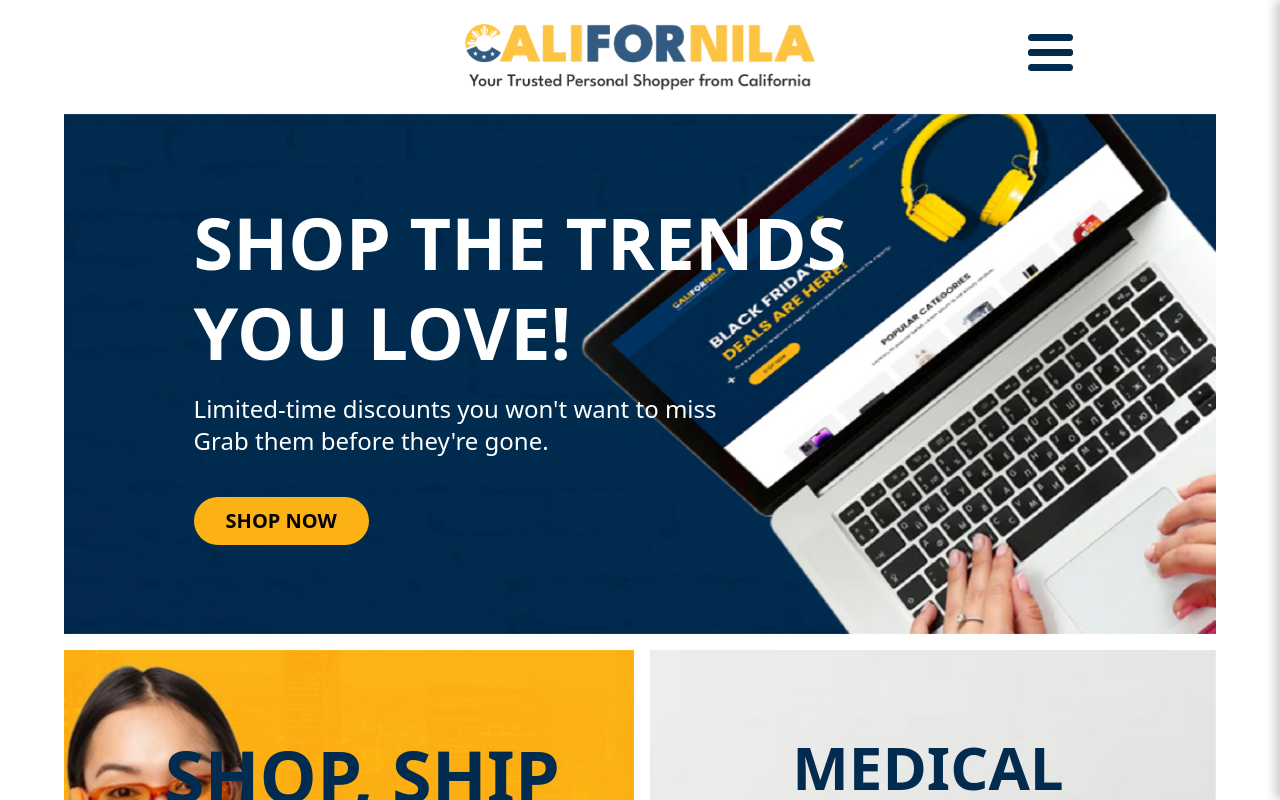
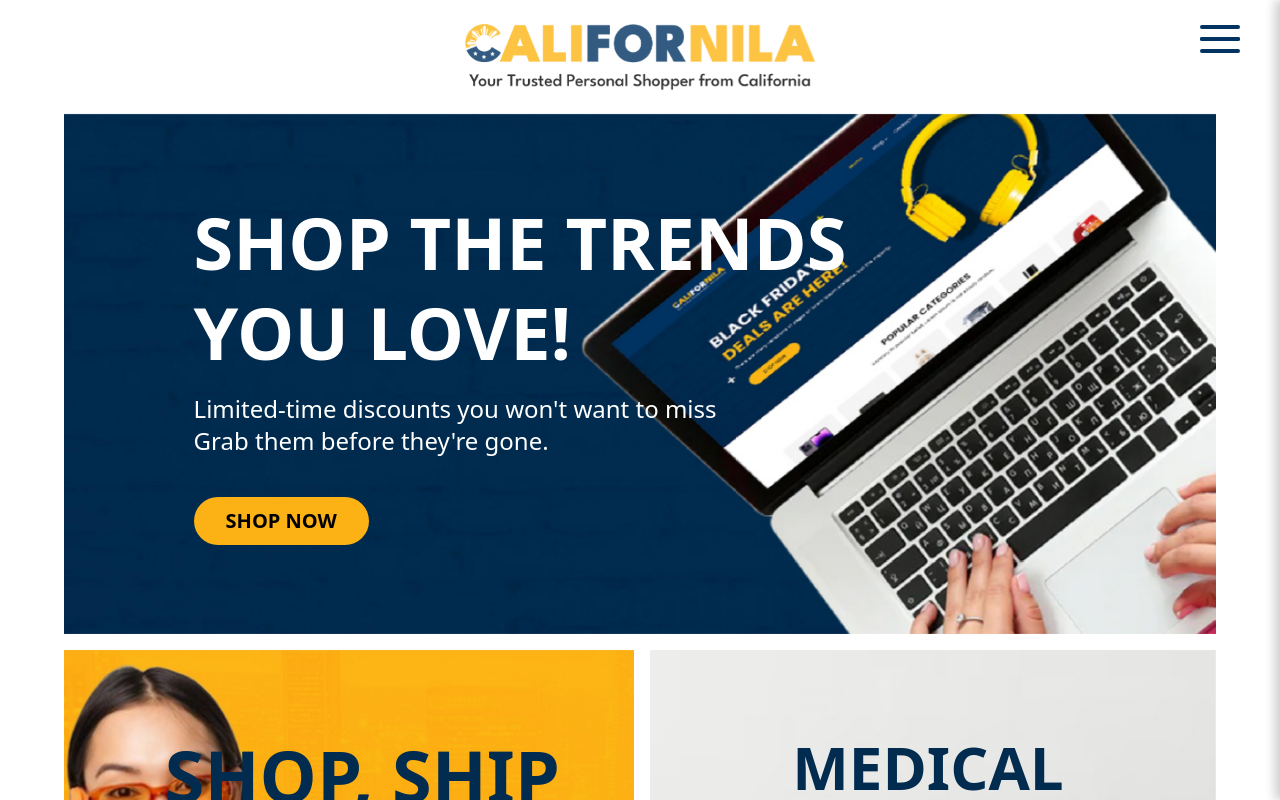
Before and after one commit to janjanthegreat/californilalp, a React (Vite) app: page / in a window 1280 px wide. Shown: the top 800 px of the page. Built offline with nearby package versions, Linux system fonts and the light colour scheme.

Commit message:
few Revisions

```diff
--- a/src/assets/css/style.css
+++ b/src/assets/css/style.css
@@ -98,13 +98,12 @@ a{
 }
 div#navbar-default {
     position: fixed;
+    overflow: visible;
     top: 0;
-    right: -20vw;
+    right: -25vw;
     height: 100%;
-    width: 20vw;
+    width: 25vw;
     min-height: 100vh;
-    overflow-x: hidden;
-    overflow-y: auto;
     z-index: 1000;
     transition: transform 0.3s ease-in-out;
     text-align: left;
@@ -117,7 +116,6 @@ div#navbar-default.open {
 .close_nav_btn {
     position: absolute;
     top: 15px;
-    left: 15px;
     color: white;
     border: none;
     font-size: 24px;
@@ -218,15 +216,15 @@ a#shop_btn:focus::after {
 
 div#nav-icon3.close_nav_btn {
     position: absolute;
-    top: 10px;
+    top: 25px;
     margin: 0;
 }
-div#nav-icon3.close_nav_btn span{
-    background: #fff !important;
+div#nav-icon3.close_nav_btn span {
+    background: #003362 !important;
 }
 #nav-icon3 {
-    width: 45px;
-    height: 45px;
+    width: 40px;
+    height: 40px;
     position: relative;
     margin: 0px auto;
     -webkit-transform: rotate(0deg);
@@ -243,7 +241,7 @@ div#nav-icon3.close_nav_btn span{
 #nav-icon3 span {
     display: block;
     position: absolute;
-    height: 7px;
+    height: 4px;
     width: 100%;
     background: #012c4f;
     border-radius: 9px;
@@ -267,11 +265,11 @@ div#nav-icon3.close_nav_btn span{
   }
 
   #nav-icon3 span:nth-child(2),#nav-icon3 span:nth-child(3) {
-    top: 15px;
+    top: 12px;
   }
 
   #nav-icon3 span:nth-child(4) {
-    top: 30px;
+    top: 24px;
   }
 
   #nav-icon3.open span:nth-child(1) {
@@ -334,7 +332,7 @@ div#nav-icon3.close_nav_btn span{
 
 
 
-@keyframes dropDownOpen {
+/* @keyframes dropDownOpen {
     0% {
       max-height: 0;
       opacity: 0;
@@ -357,3 +355,4 @@ div#nav-icon3.close_nav_btn span{
         opacity: 0;
     }
   }
+   */
--- a/src/components/Footer.jsx
+++ b/src/components/Footer.jsx
@@ -4,7 +4,7 @@ import { SocialIcon } from 'react-social-icons';
 export default function Footer() {
     return (
         <footer className="mt-3 bg-[#012c4f] text-white py-4">
-          <div className="container mx-auto flex flex-col lg:flex-row justify-center items-center max-w-full">
+          <div className="container mx-auto flex flex-col lg:flex-row justify-center items-center max-w-full px-10 md:p-0">
             <div className="w-full lg:w-1/2 text-center text-white/50">
               &copy; {new Date().getFullYear()} Californila | Web Design by{" "}
               <a href="https://ishkaster.com" target="_blank" className="text-yellow-300">Ishkaster Media</a> • All Rights Reserved
--- a/src/components/Header.jsx
+++ b/src/components/Header.jsx
@@ -23,25 +23,25 @@ export default function Header() {
 
                 <div className="w-1/3 flex justify-end">
 
-                    <div id="toggleMenu" className="relative w-full flex justify-end">
+                    {/* <div id="toggleMenu" className="relative w-full flex justify-end">
                         <div id="nav-icon3" className={isOpen ? 'open' : ''} onClick={toggleNav}>
                             <span></span>
                             <span></span>
                             <span></span>
                             <span></span>
                         </div>
-                    </div>
+                    </div> */}
                 </div>
             </nav>
 
             <div
-                className={`${ isOpen ? 'open' : 'close' } md:p-8 p-1 position-relative text-right w-full md:w-auto transition-all duration-500 ease-out overflow-hidden bg-[#003362]`}
+                className={`${ isOpen ? 'open' : 'close' } md:p-8 p-1 position-relative text-right w-full  md:w-auto transition-all duration-500 ease-out overflow-hidden bg-[#003362]`}
                 id="navbar-default"
             >
                 <div className="caliMobileLogo text-center">
-                    <a href='/'><img src={mobileLogo} style={{ width: '150px', margin: '0 auto'}}/></a>
+                    <a href='/'><img src={mobileLogo} style={{ width: '120px', margin: '0 auto'}}/></a>
                 </div>
-                <div id="nav-icon3" className={`${isOpen ? 'open' : ''} close_nav_btn`} onClick={toggleNav}>
+                <div id="nav-icon3" className={`${isOpen ? 'open left-[-50px]' : 'left-[-80px]'} close_nav_btn`} onClick={toggleNav}>
                     <span></span>
                     <span></span>
                     <span></span>
@@ -50,19 +50,19 @@ export default function Header() {
                 <ul className="font-medium flex flex-col p-0 mt-10">
                     <li className="hover:bg-white transition-all duration-300 ease-in-out">
                         <a href="https://personalshopper.californila.com" className="flex flex-row  items-center txt-sm md:text-xl py-2 px-3 text-white hover:text-[#003362] transition-colors duration-300 ease-in-out">
-                            <span className='mr-2'><FontAwesomeIcon icon={faShoppingCart } /></span>
+                            <span className='mr-2'><FontAwesomeIcon icon={faShoppingCart} /></span>
                             Personal Shopper
                         </a>
                     </li>
                     <li className="hover:bg-white transition-all duration-300 ease-in-out">
                         <a href="https://shop.californila.com" className="block txt-sm md:text-xl py-2 px-3 text-white hover:text-[#003362] transition-colors duration-300 ease-in-out">
-                            <span className='mr-2'><FontAwesomeIcon icon={faFirstAid } /></span>
+                            <span className='mr-2'><FontAwesomeIcon icon={faStore} /></span>
                             Marketplace
                         </a>
                     </li>
                     <li className="hover:bg-white transition-all duration-300 ease-in-out">
                         <a href="https://emergencykits.californila.com" className="block text-sm md:text-xl py-2 px-3 text-white hover:text-[#003362] transition-colors duration-300 ease-in-out">
-                            <span className='mr-2'><FontAwesomeIcon icon={faStore } /></span>
+                            <span className='mr-2'><FontAwesomeIcon icon={faFirstAid} /></span>
                             Emergency Kits
                         </a>
                     </li>
```
